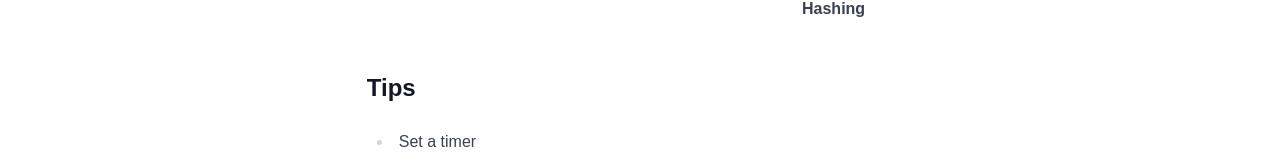
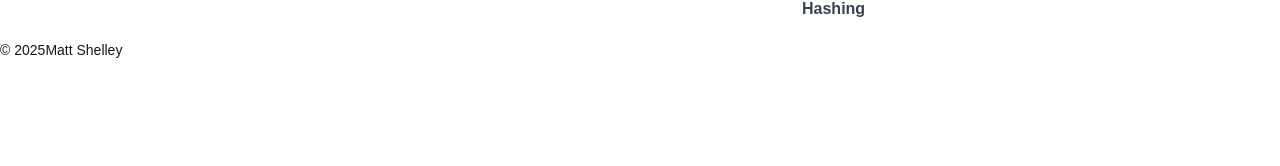
Before and after one commit to mattscripted/job-search-dashboard, a Next.js app: page /practice in a window 1280 px wide. Shown: the part 688-854 px from the top of the page. After the commit the page ends 800 px from the top, so only its background shows below. Built offline with nearby package versions, Linux system fonts and the light colour scheme.

Commit message:
Remove "Set a timer" filler

```diff
--- a/src/app/practice/page.tsx
+++ b/src/app/practice/page.tsx
@@ -5,11 +5,6 @@ export default function PracticePage() {
     <>
       <h1>Practice</h1>
       <FlashcardContainer />
-
-      <h2>Tips</h2>
-      <ul>
-        <li>Set a timer</li>
-      </ul>
     </>
   );
 }
```
